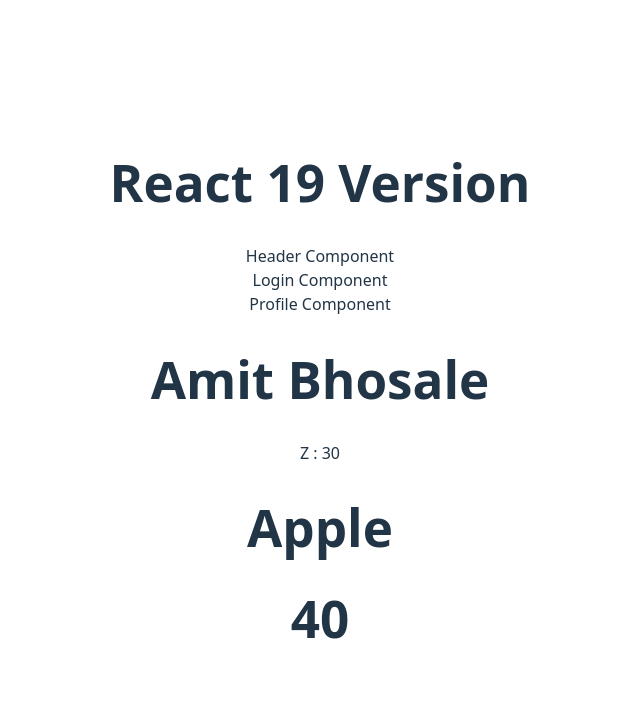
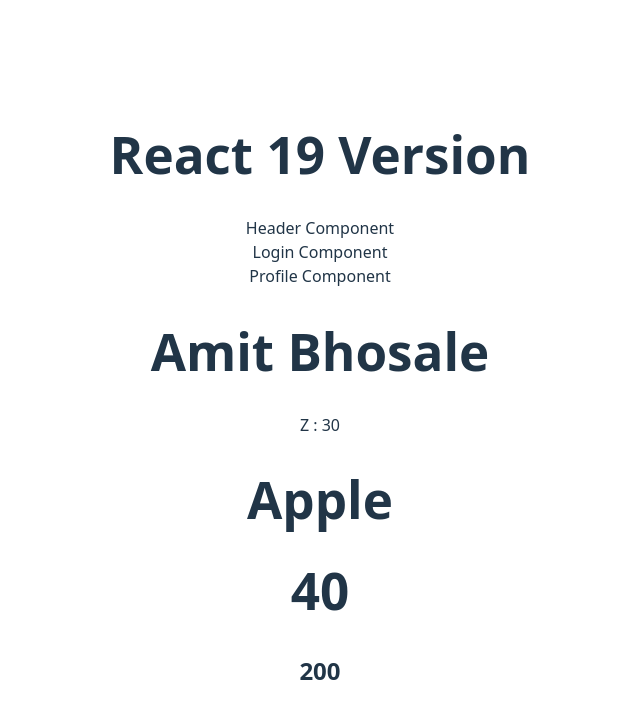
Before and after one commit to amitbhosale1137/react-demo, a React (Vite) app: page / in a window 1280 px wide. Shown: the top 718 px of the page, without its empty margins (320-960 px from the left). Built offline with nearby package versions, Linux system fonts and the light colour scheme.

Commit message:
operation changes

```diff
--- a/src/App.jsx
+++ b/src/App.jsx
@@ -17,6 +17,16 @@
     return a+b
   }
 
+  function operation(a,b, op){
+    if(op=='+'){
+      return a+b;
+    }else if(op=='-'){
+      return a-b
+    }else{
+      return a*b
+    }
+  }
+
   return (
     <>
       <h1>React 19 Version</h1>
@@ -27,6 +37,7 @@
       Z : {x+y}
       <h1>{fruit()}</h1>
       <h1>{sum(10,30)}</h1>
+      <h2>{operation(10,20,'')}</h2>
     </>
   )
 }
```
